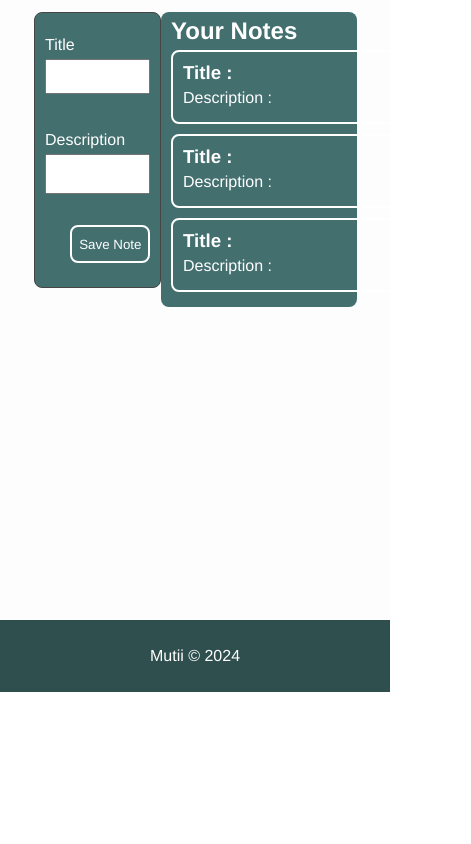
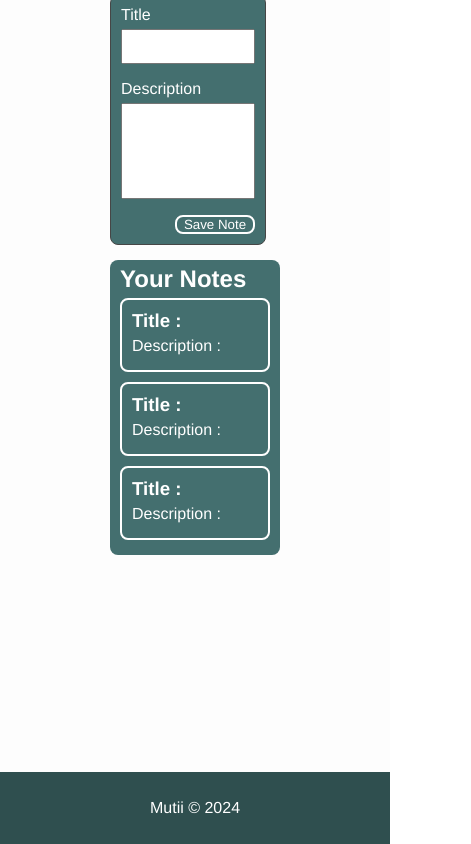
Before and after one commit to srmpandejlaki/notes-app-DS, a plain HTML site: page index.html in a window 390 px wide. Shown: the part 142-986 px from the top of the page, 471 px wide, since content can reach past the window. Before the commit the page ends 844 px from the top, so only its background shows below. Drawn offline with Linux system fonts and the light colour scheme.

Commit message:
mulai lagi

```diff
--- a/index.html
+++ b/index.html
@@ -4,7 +4,7 @@
     <meta charset="UTF-8" />
     <meta name="viewport" content="width=device-width, initial-scale=1.0" />
 
-    <link rel="stylesheet" href="source/style.css" />
+    <link rel="stylesheet" href="source/css/style.css" />
 
     <title>Notes App</title>
   </head>
--- a/source/components/header-bar.js
+++ b/source/components/header-bar.js
@@ -12,7 +12,6 @@ class headerBar extends HTMLElement {
   _updateStyle() {
     this._style.textContent = `
         :host {
-          display: block;
           width: 100%;
 
           color: white;
--- a/source/components/index.js
+++ b/source/components/index.js
@@ -1,4 +1,2 @@
 import "./header-bar.js";
 import "./footer-bar.js";
-
-import "./note-form.js";
--- a/source/style.css
+++ b/source/css/style.css
@@ -1,38 +1,33 @@
 * {
   margin: 0;
   padding: 0;
+  box-sizing: border-box;
   font-family: "Franklin Gothic Medium", "Arial Narrow", Arial, sans-serif;
 }
 
-body {
-  margin: 0;
-  padding: 0;
-}
-
 header {
+  width: 100%;
   background-color: darkslategrey;
 }
 
 /* main */
 main {
-  height: 82vh;
+  width: 100%;
+  height: 100vh;
 
   background-color: rgb(253, 253, 253);
-
-  display: grid;
-  grid-template-rows: 10%;
 }
 
 .container {
-  max-width: 98vw;
-  margin: 15px 10px;
+  width: 100%;
+  height: auto;
 
   display: grid;
-  grid-template-columns: 30vw 50vw;
-  column-gap: 10px;
+  grid-template-areas: "form note";
+  gap: 15px;
 
   justify-content: center;
-  align-content: space-between;
+  margin: 25px 0;
 }
 
 button {
@@ -48,27 +43,25 @@ button:hover {
 h1 {
   text-align: center;
   font-weight: lighter;
-  padding-top: 10px;
+  padding-top: 5px;
 }
 
 form {
-  width: 90%;
-  height: 30vh;
+  grid-template-areas: form;
+  width: 40vw;
   padding: 10px;
 
   background-color: hsl(180, 24%, 35%);
-  gap: 5px;
   border-radius: 8px;
   border: 1px solid rgb(70, 70, 70);
+  gap: 1rem;
 
   display: flex;
   flex-direction: column;
-  justify-content: space-around;
 }
 
 .input-title,
 .input-desc {
-  height: 25%;
   display: flex;
   flex-direction: column;
 }
@@ -85,9 +78,9 @@ input {
   padding: 8px;
 }
 
-textarea {
+#description {
   resize: none;
-  padding: 16px 7px;
+  min-height: 6rem;
 }
 
 .save-btn {
@@ -100,8 +93,8 @@ textarea {
 }
 
 .notesData {
-  width: 90%;
-  height: auto;
+  grid-template-areas: note;
+  width: 100%;
 
   background-color: hsl(180, 24%, 35%);
   padding: 5px 10px;
@@ -110,7 +103,7 @@ textarea {
 
 .note {
   display: grid;
-  grid-template-columns: repeat(auto-fit, minmax(300px, 1fr));
+  grid-template-columns: repeat(auto-fit, minmax(500px, 1fr));
 
   column-gap: 5px;
 }
@@ -129,3 +122,49 @@ footer {
 
   background-color: darkslategrey;
 }
+
+/* media query */
+@media screen and (max-width: 768px) {
+  .container {
+    grid-template-areas:
+      "form form"
+      "note note";
+  }
+
+  .note {
+    display: grid;
+    grid-template-columns: repeat(auto-fit, minmax(300px, 1fr));
+
+    column-gap: 5px;
+  }
+}
+
+@media screen and (max-width: 480px) {
+  .container {
+    grid-template-areas:
+      "form"
+      "note";
+  }
+
+  .note {
+    display: grid;
+    grid-template-columns: repeat(auto-fit, minmax(150px, 1fr));
+
+    column-gap: 5px;
+  }
+}
+
+@media screen and (max-width: 360px) {
+  .container {
+    grid-template-areas:
+      "form"
+      "note";
+  }
+
+  .note {
+    display: grid;
+    grid-template-columns: repeat(auto-fit, minmax(100px, 1fr));
+
+    column-gap: 5px;
+  }
+}
--- /dev/null
+++ b/source/view/home.js
@@ -0,0 +1,6 @@
+import Utils from "../utils.js";
+import NotesData from "../data/local/notesData.js";
+
+const home = () => {};
+
+export default home;
```
Also changed, not shown: source/components/notes-item.js (added, +60 -0 lines), source/data/local/notesData.js (+19 -1 lines), source/components/notes-list.js (added), source/utils.js (added).
